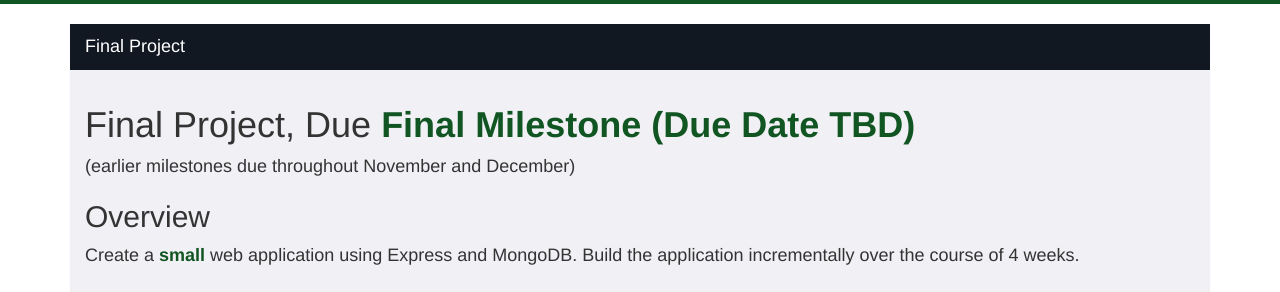
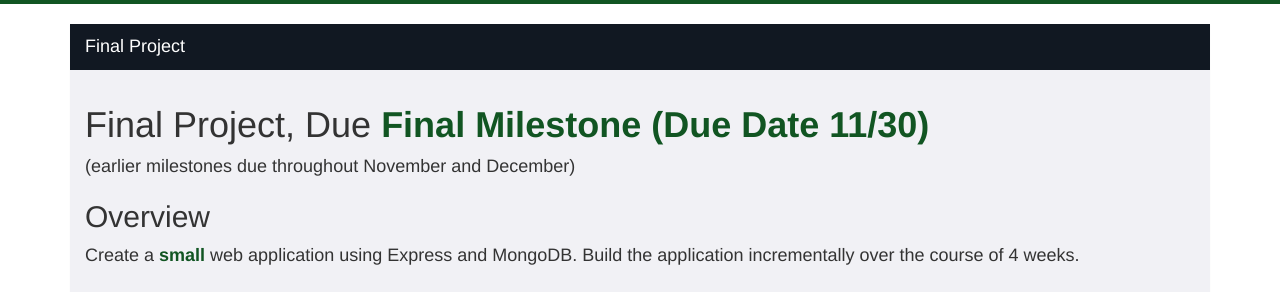
Before and after one commit to foureyes/csci-ua.0480-fall2018-001-003, a Jekyll site: the page built from final-project.markdown, in a window 1280 px wide and 900 px high. Shown: the part 234-526 px from the top of the window. Built offline with Jekyll 4.4.1, drawn with Linux system fonts in a browser that asks for light colours; a script that is not in the unit is left out.

Commit message:
fix up due date for final project

```diff
--- a/final-project.markdown
+++ b/final-project.markdown
@@ -32,7 +32,7 @@ pre {
 	<div class="panel-heading">Final Project</div>
 	<div class="panel-body" markdown="block">
 
-# Final Project, Due __Final Milestone (Due Date TBD)__
+# Final Project, Due __Final Milestone (Due Date 11/30)__
 
 (earlier milestones due throughout November and December)
 
```
